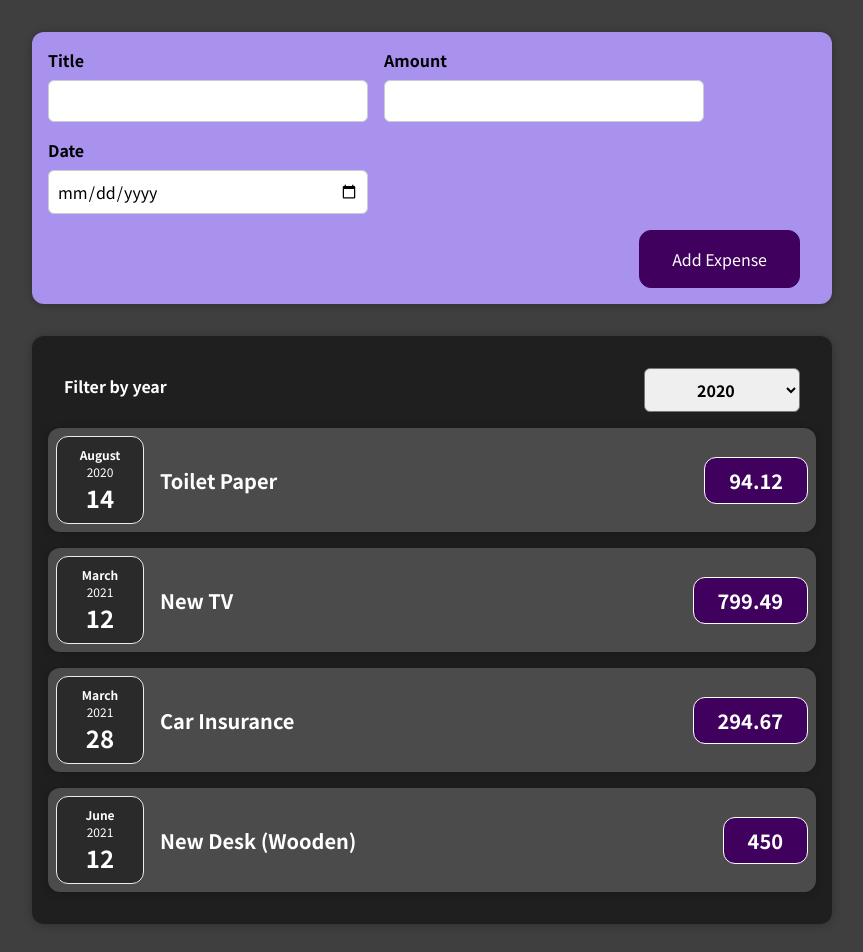
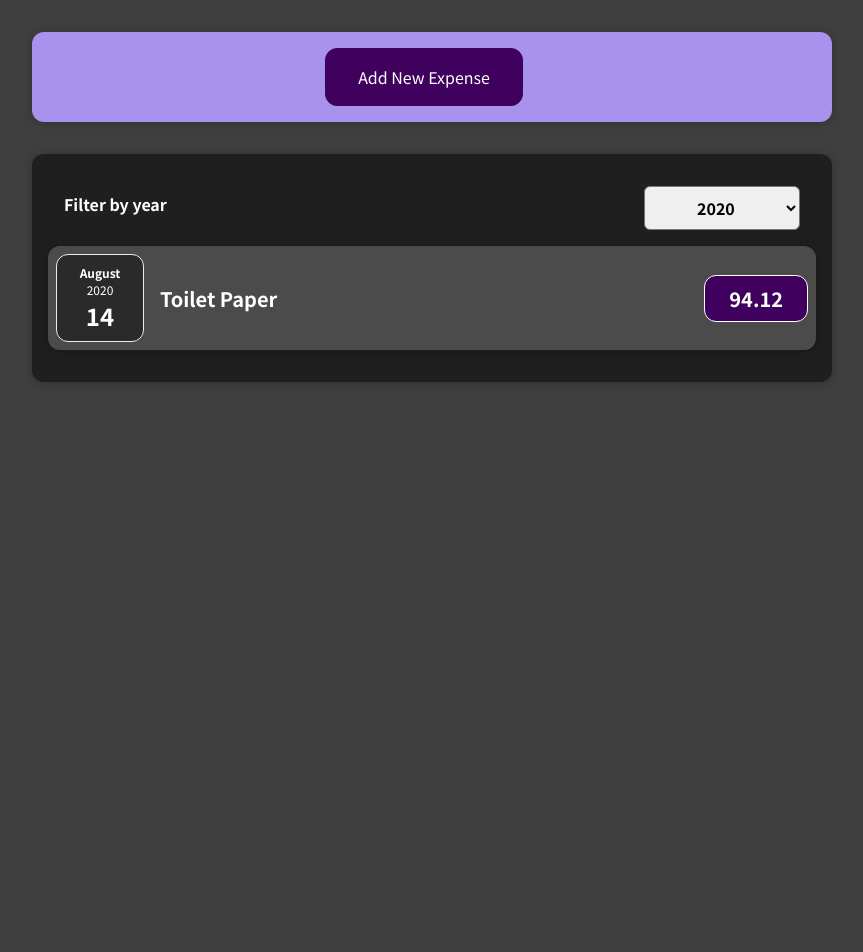
Before and after one commit to laxmanPal/expence-traker, a React (Create React App) app: page / in a window 1280 px wide. Shown: the top 952 px of the page, without its empty margins (208-1071 px from the left). After the commit the page ends 800 px from the top, so only its background shows below. Built offline with nearby package versions, Linux system fonts and the light colour scheme.

Commit message:
added dynamic expense list &  filter functionality

```diff
--- a/src/App.js
+++ b/src/App.js
@@ -1,8 +1,8 @@
+import { useState } from "react";
 import Expenses from "./components/Expenses/Expenses";
 import NewExpense from "./components/NewExpense/NewExpense";
 
-function App() {
-  const expenses = [
+const DUMMY_EXPENSE = [
   {
     id: "e1",
     title: "Toilet Paper",
@@ -24,7 +24,13 @@ function App() {
   },
 ];
 
+function App() {
+  const [expenses, setExpenses] = useState(DUMMY_EXPENSE);
+
   const addDataToArray = (formData) => {
+    setExpenses((prevExpense) => {
+      return [formData, ...prevExpense];
+    });
     console.log(expenses);
   };
 
--- a/src/components/Expenses/ExpenseDate.js
+++ b/src/components/Expenses/ExpenseDate.js
@@ -2,6 +2,8 @@ import React from "react";
 import "./ExpenseDate.css";
 
 const ExpenseDate = (props) => {
+  // const date = props.date;
+
   const month = props.date.toLocaleString("en-US", { month: "long" });
   const day = props.date.toLocaleString("en-US", { day: "2-digit" });
   const year = props.date.getFullYear();
--- a/src/components/Expenses/Expenses.css
+++ b/src/components/Expenses/Expenses.css
@@ -5,3 +5,8 @@
   width: 50rem;
   max-width: 95%;
 }
+
+.expenses-list__fallback {
+  color: white;
+  text-align: center;
+}
--- a/src/components/Expenses/Expenses.js
+++ b/src/components/Expenses/Expenses.js
@@ -11,32 +11,30 @@ const Expenses = (props) => {
     setFilteredYear(selectedYear);
   };
 
+  const filteredArr = props.item.filter((expense) => {
+    return expense.date.getFullYear().toString() === filteredYear;
+  });
+
   return (
     <Card className="expenses">
       <ExpensesFilter
         selected={filteredYear}
         onFilterYear={filterChangeHandler}
       />
-      <ExpenseItem
-        title={props.item[0].title}
-        price={props.item[0].amount}
-        date={props.item[0].date}
-      />
-      <ExpenseItem
-        title={props.item[1].title}
-        price={props.item[1].amount}
-        date={props.item[1].date}
-      />
-      <ExpenseItem
-        title={props.item[2].title}
-        price={props.item[2].amount}
-        date={props.item[2].date}
-      />
-      <ExpenseItem
-        title={props.item[3].title}
-        price={props.item[3].amount}
-        date={props.item[3].date}
-      />
+      {filteredArr.length === 0 ? (
+        <h2 className="expenses-list__fallback">No Expenses Found</h2>
+      ) : (
+        filteredArr.map((e) => {
+          return (
+            <ExpenseItem
+              key={e.id}
+              title={e.title}
+              price={e.amount}
+              date={e.date}
+            />
+          );
+        })
+      )}
     </Card>
   );
 };
--- a/src/components/NewExpense/ExpenseForm.js
+++ b/src/components/NewExpense/ExpenseForm.js
@@ -24,7 +24,7 @@ const ExpenseForm = (props) => {
     const expenseData = {
       title: enteredTitle,
       amount: enteredAmount,
-      date: enteredDate,
+      date: new Date(enteredDate),
     };
     props.onSubmitingData(expenseData);
   };
@@ -68,7 +68,10 @@ const ExpenseForm = (props) => {
         </div>
       </div>
       <div className="new-expense__actions">
-        <button>Add Expense</button>
+        <button onClick={props.handleClick} type="button">
+          Cancel
+        </button>
+        <button type="submit">Add Expense</button>
       </div>
     </form>
   );
--- a/src/components/NewExpense/NewExpense.js
+++ b/src/components/NewExpense/NewExpense.js
@@ -1,8 +1,9 @@
-import React from "react";
+import React, { useState } from "react";
 import ExpenseForm from "./ExpenseForm";
 import "./NewExpense.css";
 
 const NewExpense = (props) => {
+  const [showForm, setShowForm] = useState(false);
   const submitData = (enteredData) => {
     const addIdWithData = {
       ...enteredData,
@@ -11,9 +12,21 @@ const NewExpense = (props) => {
 
     props.addExpenseData(addIdWithData);
   };
+
+  const handleShowForm = () => {
+    setShowForm(true);
+  };
+
+  const hideForm = () => {
+    setShowForm(false);
+  };
+
   return (
     <div className="new-expense">
-      <ExpenseForm onSubmitingData={submitData} />
+      {!showForm && <button onClick={handleShowForm}>Add New Expense</button>}
+      {showForm && (
+        <ExpenseForm handleClick={hideForm} onSubmitingData={submitData} />
+      )}
     </div>
   );
 };
```
Lines whose indentation alone changed are shown as unchanged.
